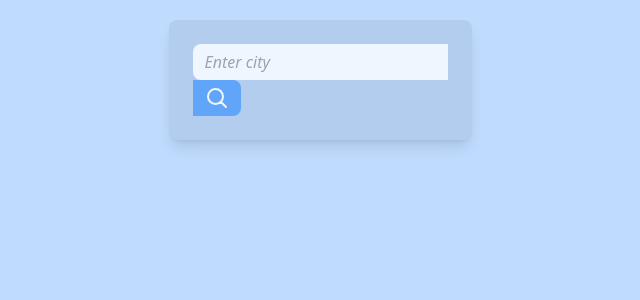
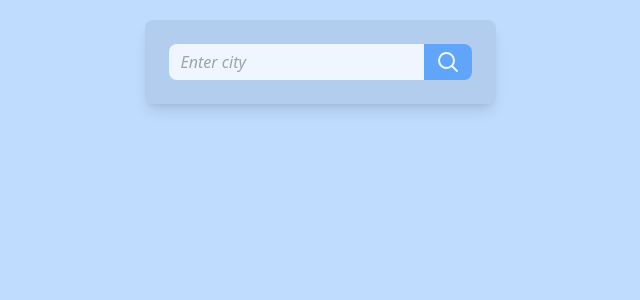
Before and after one commit to ibenkodehode/weather, a React (Vite) app: page / in a window 1280 px wide. Shown: the top 300 px of the page, without its empty margins (320-960 px from the left). Built offline with nearby package versions, Linux system fonts and the light colour scheme.

Commit message:
Changed name on component file

```diff
--- a/src/App.jsx
+++ b/src/App.jsx
@@ -1,5 +1,5 @@
 import Search from "./components/Search";
-import FetchWeather from "./components/FetchWeather";
+import DisplayWeather from "./components/Weather";
 
 function App() {
   return (
--- a/src/components/Search.jsx
+++ b/src/components/Search.jsx
@@ -1,5 +1,5 @@
 import { useState } from "react";
-import FetchWeather from "./FetchWeather";
+import DisplayWeather from "./Weather";
 
 function Search() {
   const [searchCity, setSearchCity] = useState("");
@@ -39,18 +39,18 @@ function Search() {
   };
 
   return (
-    <form onSubmit={handleSubmit}>
+    <>
+      <form onSubmit={handleSubmit} style={{ display: "flex" }}>
         <label className="sr-only" htmlFor="search">
           Search city:
         </label>
-
         <input
           type="text"
           id="search"
           placeholder="Enter city"
           value={searchCity}
           onChange={handleChange}
-        className=" placeholder:italic flex-1 block w-full px-3 py-1.5 text-base font-normal bg-blue-50 bg-clip-padding rounded-l-lg transition ease-in-out placeholder-gray-400 focus:text-sky-900 focus:bg-blue-50 focus:outline-none focus:placeholder-gray-300"
+          className="placeholder:italic flex-1 block w-full px-3 py-1.5 text-base font-normal bg-blue-50 bg-clip-padding rounded-l-lg transition ease-in-out placeholder-gray-400 focus:text-sky-900 focus:bg-blue-50 focus:outline-none focus:placeholder-gray-300"
         />
         <button
           type="submit"
@@ -67,9 +67,13 @@ function Search() {
             />
           </svg>
         </button>
-      {data && <FetchWeather data={data} />}
+      </form>
+      <section>
+        {" "}
+        {data && <DisplayWeather data={data} />}
         {error && <p className="font-sans text-red-500">{error}</p>}
-    </form>
+      </section>
+    </>
   );
 }
 
--- a/src/components/FetchWeather.jsx
+++ b/src/components/Weather.jsx
@@ -1,4 +1,4 @@
-const FetchWeather = (props) => {
+const DisplayWeather = (props) => {
   const { name, weather, main, wind } = props.data;
   const { icon, description } = weather[0];
   const { temp, humidity, feels_like } = main;
@@ -8,7 +8,9 @@ const FetchWeather = (props) => {
     <div id="weather" className="bg-white rounded shadow-md p-6">
       <h3 className="text-xl font-bold text-gray-800">Weather in {name}</h3>
       <h2 className="text-4xl font-bold text-blue-500">{temp}°C</h2>
-      <h4>It feels like {feels_like}°C</h4>
+      <h4 className="text-gray-500 font-semibold text-sm">
+        Feels like {feels_like}°C
+      </h4>
       <div className="text-gray-600 font-semibold">
         <img
           src={`https://openweathermap.org/img/wn/${icon}.png`}
@@ -25,4 +27,4 @@ const FetchWeather = (props) => {
   );
 };
 
-export default FetchWeather;
+export default DisplayWeather;
```
Lines whose indentation alone changed are shown as unchanged.
